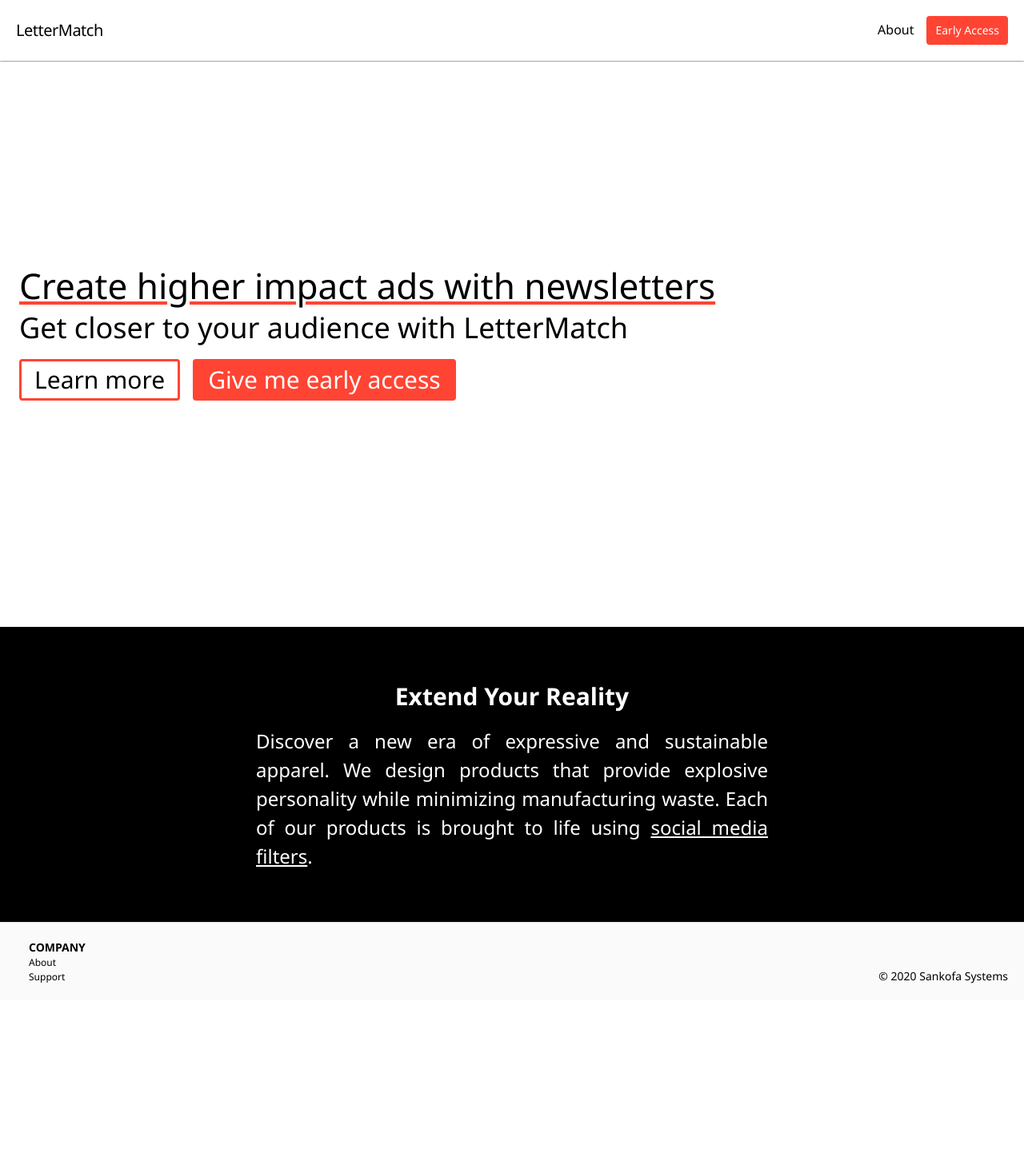
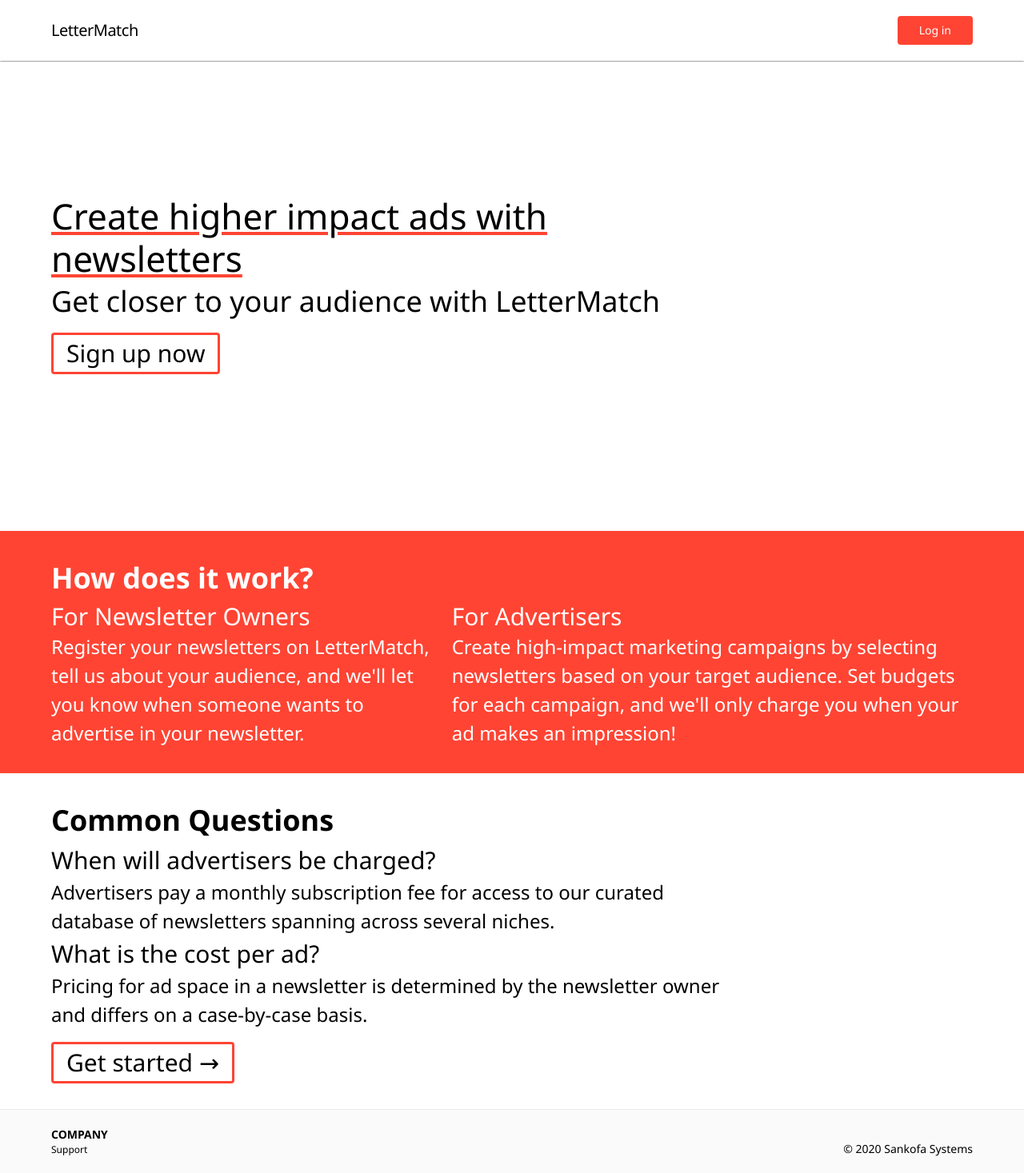
Before and after one commit to aunyks/lettermatch-2, a Next.js app: page / in a window 1280 px wide. Shown: the whole page at 80% size. Before the commit the page ends 1251 px from the top, so only its background shows below. Built offline with nearby package versions, Linux system fonts and the light colour scheme.

Commit message:
Refresh homepage. need signup, login, privacy policy, and terms functionality

```diff
--- a/components/footer.js
+++ b/components/footer.js
@@ -5,20 +5,17 @@ import Instagram from 'components/ig'
 export default function Footer() {
   return (
     <footer id="footer" className="border-t border-accent-2 py-5">
-      <Container>
+      <div className="container px-6 lg:px-16">
         <div className="flex flex-col lg:flex-row w-full justify-between">
           <div id="info-side" className="flex flex-col lg:flex-row w-full lg:w-1/2">
-            {/*<div className="flex flex-col mb-2 lg:mb-0 lg:mr-4">
-              <span className="font-bold text-sm uppercase">Learn</span>
-              <a href="/how-to-wear" className="text-xs">How to wear</a>
-              <a href="/creators" className="text-xs">Make your own filters</a>
-  </div>*/}
-            <div className="flex flex-col my-2 lg:my-0 lg:mx-4">
+            <div className="flex flex-col my-2 lg:my-0">
               <span className="font-bold text-sm uppercase">Company</span>
-              <a href="/about" className="text-xs">About</a>
-              <span className="text-xs cursor-pointer" onClick={() => alert('support@lettermatch.co')}>
-                Support
-              </span>
+              <a href="mailto:support@lettermatch.co" className="text-xs">Support</a>
+              {/*
+                <span className="text-xs cursor-pointer" onClick={() => alert('support@lettermatch.co')}>
+                  Support
+                </span>
+              */}
             </div>
           </div>
           <div id="social-side" className="flex flex-col lg:justify-end w-full lg:w-1/2">
@@ -50,7 +47,7 @@ export default function Footer() {
             </span>
           </div>
         </div>
-      </Container>
+      </div>
     </footer>
   )
 }
--- a/components/navbar.js
+++ b/components/navbar.js
@@ -18,7 +18,7 @@ export default function Navbar({ alert }) {
     <nav id="navbar"
       className="z-50 bg-white top-0 inset-x-0 fixed block">
       {alert}
-      <div className="flex items-center justify-between flex-wrap px-5 py-5">
+      <div className="flex items-center justify-between flex-wrap px-6 lg:px-16 py-5">
         <div className="flex items-center flex-shrink-0 mr-6">
           <a href="/" className="text-xl tracking-tight">LetterMatch</a>
         </div>
@@ -36,11 +36,8 @@ export default function Navbar({ alert }) {
           </div>
           <div>
             {/* RIGHT SIDE OF NAV (LARGE SCREEN) */}
-            <a href="/about" className="block mt-4 lg:inline-block lg:mt-0 mr-4">
-              About
-            </a>
-            <a href="#" className="primary-btn inline-block text-sm px-2 py-2 leading-none rounded mt-4 lg:mt-0">
-              Early Access
+            <a href="#" className="primary-btn inline-block text-sm px-6 py-2 leading-none rounded mt-4 lg:mt-0">
+              Log in
               </a>
           </div>
         </div>
--- a/pages/index.js
+++ b/pages/index.js
@@ -5,8 +5,19 @@ export default () => {
   return (
     <>
       <Layout>
-        <section style={{ height: `90vh` }} className="px-6 pb-0 lg:pb-4 flex flex-col lg:flex-row">
-          <div className="lg:w-3/4 flex flex-col justify-center pt-4 lg:pt-0">
+        <style jsx>{`
+          #primary-hero {
+            height: 75vh;
+          }
+
+          @media only screen and (max-width: 640px) {
+            #primary-hero {
+              height: 100vh;
+            }
+          }
+        `}</style>
+        <section id="primary-hero" className="px-6 lg:px-16 pb-4 flex flex-col lg:flex-row">
+          <div className="lg:w-3/4 flex flex-col justify-center pt-2 lg:pt-0">
             <h1 id="hero-main-text" className="text-4xl lg:text-6xl font-medium leading-tight underline">
               Create higher impact ads with newsletters
             </h1>
@@ -14,20 +25,46 @@ export default () => {
               Get closer to your audience with LetterMatch
             </h2>
             <div className="mt-3 flex flex-col lg:flex-row">
-              <a href="/shop" className="mb-1 lg:mb-0 lg:mr-2  secondary-btn inline-block text-xl lg:text-3xl px-4 py-2 leading-none rounded mt-0">
-                Learn more
-              </a>
-              <a href="/shop" className="mt-1 lg:mt-0 lg:ml-2  primary-btn inline-block text-xl lg:text-3xl px-4 py-2 leading-none rounded mt-0">
-                Give me early access
+              <a href="/signup" className="mb-1 lg:mb-0 lg:mr-2  secondary-btn inline-block text-xl lg:text-3xl px-4 py-2 leading-none rounded mt-0">
+                Sign up now
               </a>
             </div>
           </div>
         </section>
-        <section className="px-6 lg:px-0 py-16 bg-black text-white">
-          <h3 className="text-2xl lg:text-3xl font-bold text-center mb-4">Extend Your Reality</h3>
-          <p className="text-center text-lg lg:w-1/2 lg:mx-auto lg:text-justify lg:text-2xl">
-            Discover a new era of expressive and sustainable apparel. We design products that provide explosive personality while minimizing manufacturing waste. Each of our products is brought to life using <a href="/filters" className="underline">social media filters</a>.
-          </p>
+        <section style={{ background: '#ff4433' }} className="px-6 lg:px-16 py-8 text-white">
+          <h3 className="text-4xl font-black">How does it work?</h3>
+          <div className="flex flex-col lg:flex-row justify-around lg:justify-between">
+            <div>
+              <h4 className="text-3xl leading-snug">For Newsletter Owners</h4>
+              <p className="text-lg lg:text-2xl mb-4 lg:mb-0 lg:mr-4">
+                Register your newsletters on LetterMatch, tell us about your audience, and we'll let you know when someone wants to advertise in your newsletter.
+              </p>
+            </div>
+            <div>
+              <h4 className="text-3xl leading-snug">For Advertisers</h4>
+              <p className="text-lg lg:text-2xl">
+                Create high-impact marketing campaigns by selecting newsletters based on your target audience. Set budgets for each campaign, and we'll only charge you when your ad makes an impression!
+              </p>
+            </div>
+          </div>
+        </section>
+        <section className="px-6 lg:px-16 py-8">
+          <h3 className="text-4xl font-black">Common Questions</h3>
+          <div>
+            <h4 className="text-3xl">When will advertisers be charged?</h4>
+            <p className="text-lg lg:text-2xl w-3/4">
+              Advertisers pay a monthly subscription fee for access to our curated database of newsletters spanning across several niches.
+            </p>
+          </div>
+          <div>
+            <h4 className="text-3xl">What is the cost per ad?</h4>
+            <p className="text-lg lg:text-2xl w-3/4">
+              Pricing for ad space in a newsletter is determined by the newsletter owner and differs on a case-by-case basis.
+            </p>
+          </div>
+          <a href="/signup" className="mt-4 secondary-btn inline-block text-xl lg:text-3xl px-4 py-2 leading-none rounded mt-0">
+            Get started →
+          </a>
         </section>
       </Layout>
     </>
```
